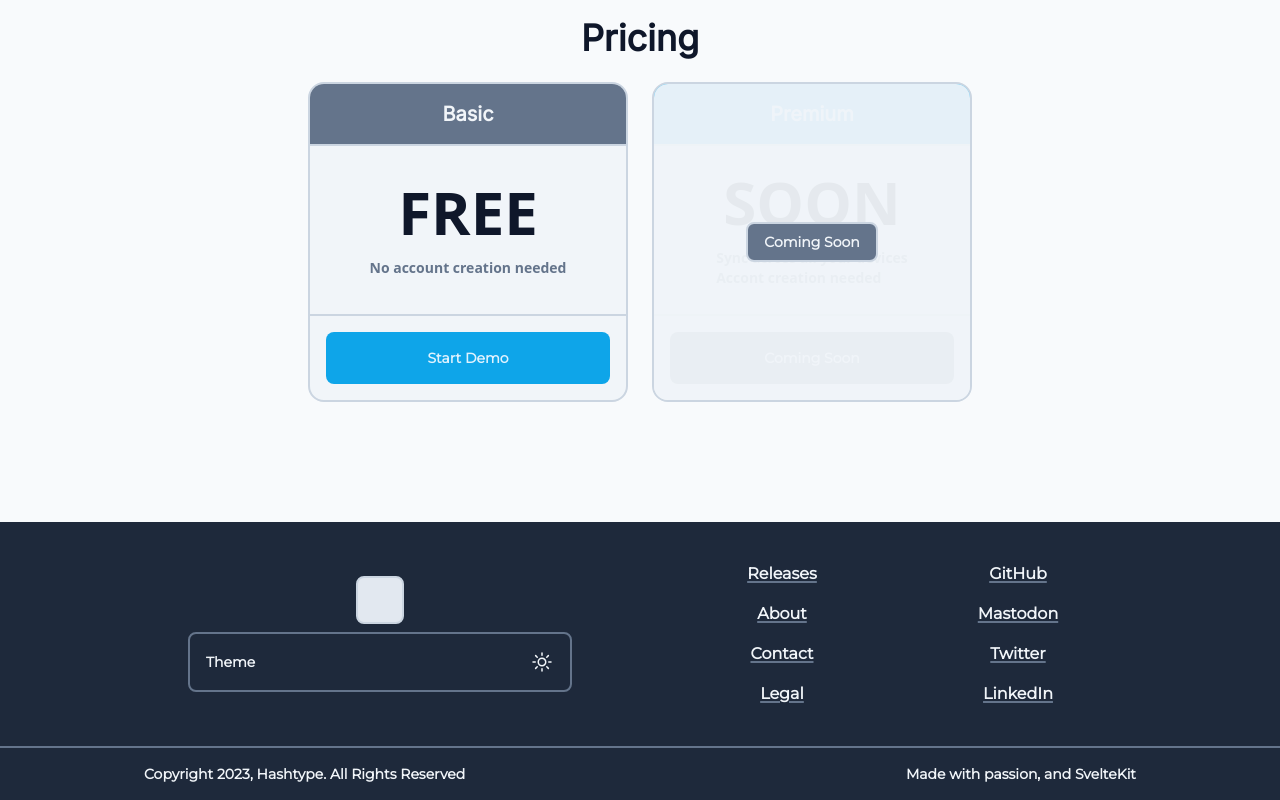
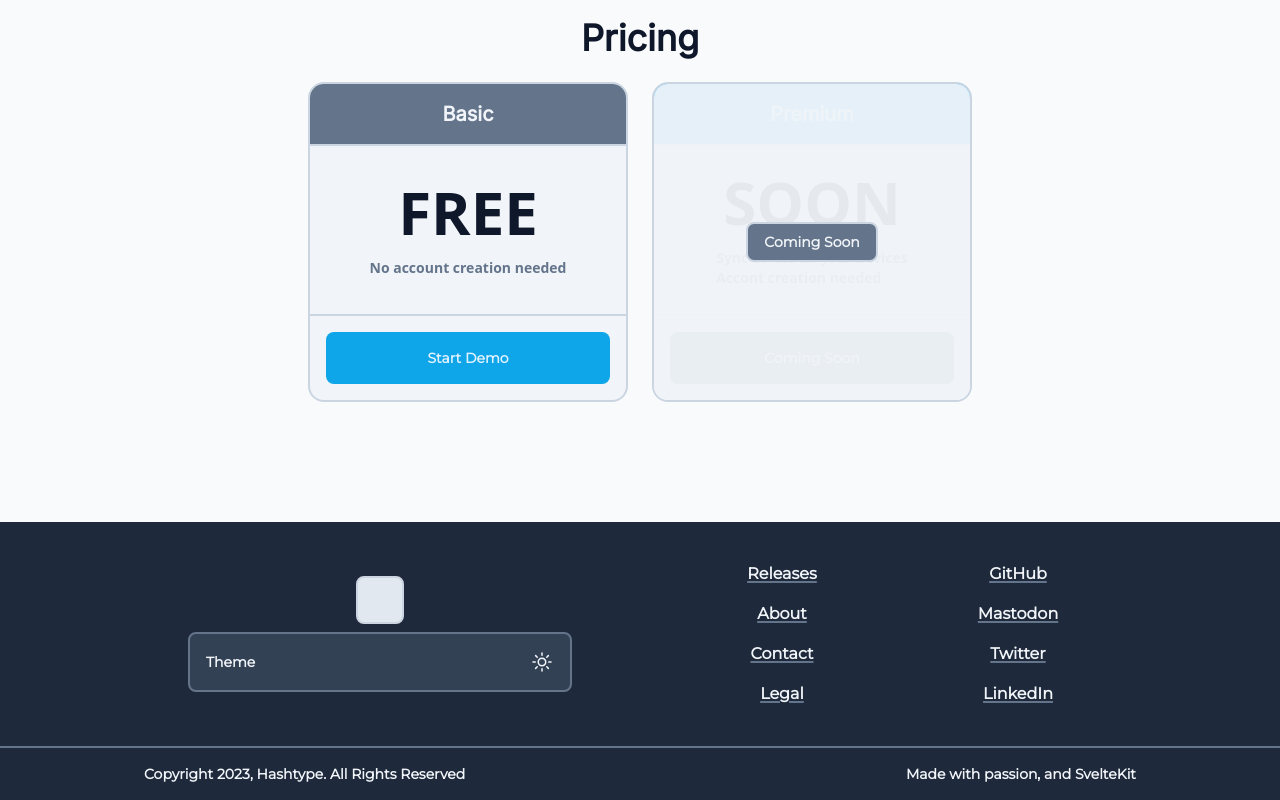
Before and after one commit to matovius/hashtype, a SvelteKit app: page / in a window 1280 px wide. Shown: the part 1506-2306 px from the top of the page. Built offline with nearby package versions, Linux system fonts and the light colour scheme; a web font is replaced by a local one.

Commit message:
Update theme switcher button states

```diff
--- a/src/routes/+page.svelte
+++ b/src/routes/+page.svelte
@@ -239,7 +239,7 @@
           title="App icon goes here"
         />
         <button
-          class="transition w-full max-w-sm p-4 rounded-lg border-2 border-slate-500 flex justify-between items-center hover:border-slate-300 hover:bg-slate-700"
+          class="transition w-full max-w-sm p-4 rounded-lg border-2 border-slate-500 hover:border-slate-300 flex justify-between items-center bg-slate-700 hover:bg-slate-600"
         >
           <Text as="span">Theme</Text>
           <SunIcon />
```
